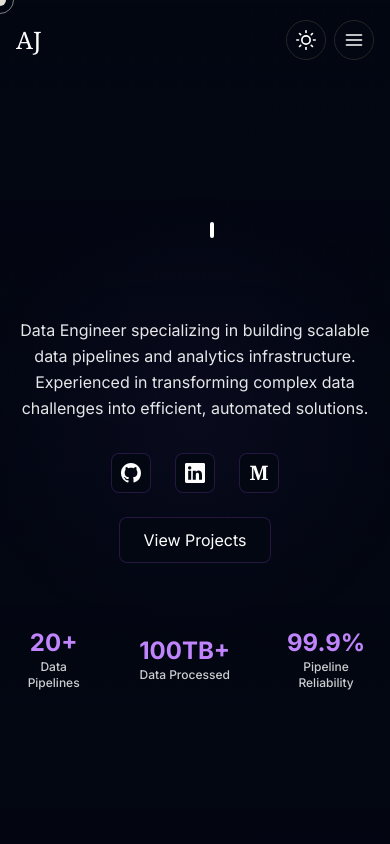
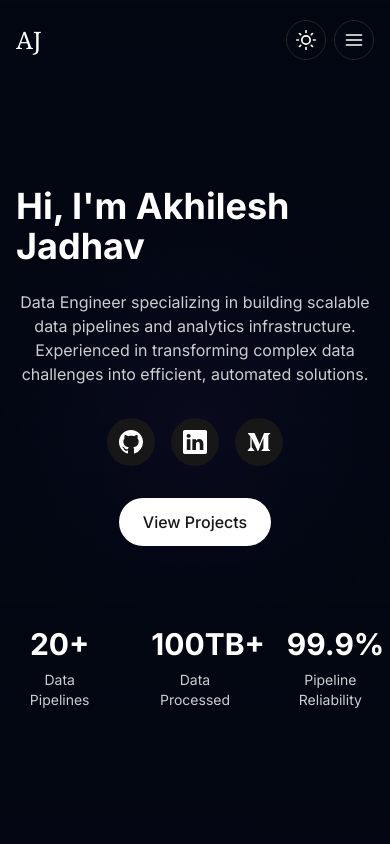
Before and after one commit to asJ26/Akhilesh-portfolio, a Next.js app: page / in a window 390 px wide. Shown: the top 844 px of the page. Built offline with nearby package versions, Linux system fonts and the light colour scheme.

Commit message:
fix: Mobile view improvements

```diff
--- a/src/components/ClientOnly.tsx
+++ b/src/components/ClientOnly.tsx
@@ -1,15 +1,26 @@
-'use client';
+"use client";
 
-import { useEffect, useState, type ReactNode } from 'react';
+import { useEffect, useState } from "react";
 
-export default function ClientOnly({ children }: { children: ReactNode }) {
-  const [hasMounted, setHasMounted] = useState(false);
+export default function ClientOnly({
+  children,
+  fallback
+}: {
+  children: React.ReactNode;
+  fallback: React.ReactNode;
+}) {
+  const [isMobile, setIsMobile] = useState(false);
 
   useEffect(() => {
-    setHasMounted(true);
+    const checkMobile = () => {
+      setIsMobile(window.innerWidth < 768);
+    };
+
+    checkMobile();
+    window.addEventListener('resize', checkMobile);
+
+    return () => window.removeEventListener('resize', checkMobile);
   }, []);
 
-  if (!hasMounted) return null;
-
-  return <>{children}</>;
+  return isMobile ? fallback : children;
 }
--- a/src/components/home/About.tsx
+++ b/src/components/home/About.tsx
@@ -1,4 +1,4 @@
-'use client';
+"use client";
 
 import { motion } from 'framer-motion';
 
@@ -48,7 +48,7 @@ export default function About() {
               </p>
             </motion.div>
 
-            <div className="grid grid-cols-1 sm:grid-cols-3 gap-4">
+            <div className="grid grid-cols-1 sm:grid-cols-3 gap-4 text-center">
               <Stat label="Years Experience" value="3.5+" />
               <Stat label="Projects Completed" value="20+" />
               <Stat label="Technologies" value="15+" />
--- a/src/components/home/Hero.tsx
+++ b/src/components/home/Hero.tsx
@@ -1,14 +1,15 @@
-'use client';
+"use client";
 
 import { motion } from 'framer-motion';
-import { TypewriterEffect } from "../ui/aceternity-typewriter";
+import { TypewriterEffect } from "../ui/typewriter-effect";
 import { BsGithub, BsLinkedin } from "react-icons/bs";
-import { ButtonLit, ButtonLitLink } from '../ui/button-lit';
+import { FaMediumM } from "react-icons/fa";
+import ClientOnly from '../ClientOnly';
 
 export default function Hero() {
   const words = [
     {
-      text: "Hi,",
+      text: "Hi",
       className: "text-neutral-800 dark:text-white"
     },
     {
@@ -22,95 +23,77 @@ export default function Hero() {
     {
       text: "Jadhav",
       className: "text-neutral-800 dark:text-white font-bold"
-    },
+    }
   ];
 
   return (
     <section className="min-h-[90vh] w-full relative">
       <div className="relative max-w-7xl mx-auto px-4 sm:px-6 lg:px-8 pt-32 pb-20">
         <div className="h-[40rem] w-full flex flex-col items-center justify-center">
-          <TypewriterEffect
-            words={words}
-            className="text-4xl sm:text-5xl lg:text-7xl font-bold text-center mb-8"
-          />
+          <ClientOnly
+            fallback={
+              <h1 className="text-4xl sm:text-5xl font-bold text-neutral-800 dark:text-white">
+                Hi, I'm Akhilesh Jadhav
+              </h1>
+            }
+          >
+            <TypewriterEffect words={words} className="text-4xl sm:text-5xl" />
+          </ClientOnly>
 
-          <motion.div
-            initial={{ opacity: 0, y: 20 }}
-            animate={{ opacity: 1, y: 0 }}
-            transition={{ duration: 0.8, delay: 1.2 }}
-            className="mt-4 text-center"
-          >
-            <h2 className="text-base sm:text-lg text-neutral-800 dark:text-white/90 my-6 max-w-2xl mx-auto leading-relaxed">
-              Data Engineer specializing in building scalable data pipelines and
-              analytics infrastructure. Experienced in transforming complex data challenges
-              into efficient, automated solutions.
-            </h2>
+          <p className="text-neutral-600 dark:text-white/80 max-w-2xl mx-auto text-center mt-6">
+            Data Engineer specializing in building scalable data pipelines and analytics
+            infrastructure. Experienced in transforming complex data challenges into
+            efficient, automated solutions.
+          </p>
 
-            <div className="flex flex-col items-center gap-6 mt-8">
-              <div className="flex items-center justify-center space-x-6">
-                <ButtonLitLink
+          <div className="flex gap-4 mt-8">
+            <a
               href="https://github.com/asJ26"
               target="_blank"
               rel="noopener noreferrer"
-                  className="w-10 h-10 p-0 flex items-center justify-center"
+              className="p-3 bg-white dark:bg-neutral-900 rounded-full hover:scale-110 transition-transform duration-200"
             >
-                  <BsGithub className="w-5 h-5" />
-                </ButtonLitLink>
-                <ButtonLitLink
-                  href="https://www.linkedin.com/in/akhilesh-s-jadhav/"
+              <BsGithub className="w-6 h-6" />
+            </a>
+            <a
+              href="https://www.linkedin.com/in/akhilesh-jadhav-26/"
               target="_blank"
               rel="noopener noreferrer"
-                  className="w-10 h-10 p-0 flex items-center justify-center"
+              className="p-3 bg-white dark:bg-neutral-900 rounded-full hover:scale-110 transition-transform duration-200"
             >
-                  <BsLinkedin className="w-5 h-5" />
-                </ButtonLitLink>
-                <ButtonLitLink
+              <BsLinkedin className="w-6 h-6" />
+            </a>
+            <a
               href="https://medium.com/@akhileshjadhav26"
               target="_blank"
               rel="noopener noreferrer"
-                  className="w-10 h-10 p-0 flex items-center justify-center"
+              className="p-3 bg-white dark:bg-neutral-900 rounded-full hover:scale-110 transition-transform duration-200"
             >
-                  <span className="font-serif font-bold text-xl">M</span>
-                </ButtonLitLink>
+              <FaMediumM className="w-6 h-6" />
+            </a>
           </div>
 
-              <ButtonLitLink
+          <a
             href="#projects"
-                className="px-6 py-2.5"
+            className="mt-8 px-6 py-3 bg-neutral-900 dark:bg-white text-white dark:text-neutral-900 rounded-full font-medium hover:scale-105 transition-transform duration-200"
           >
             View Projects
-              </ButtonLitLink>
+          </a>
+
+          <div className="grid grid-cols-3 gap-12 mt-20 text-center">
+            <div>
+              <h2 className="text-3xl font-bold mb-2">20+</h2>
+              <p className="text-sm text-neutral-600 dark:text-white/80">Data Pipelines</p>
             </div>
-
-            <motion.div
-              initial={{ opacity: 0, y: 20 }}
-              animate={{ opacity: 1, y: 0 }}
-              transition={{ duration: 0.8, delay: 1.4 }}
-              className="mt-16 flex items-center justify-center gap-12"
-            >
-              {[
-                { value: "20+", label: "Data Pipelines" },
-                { value: "100TB+", label: "Data Processed" },
-                { value: "99.9%", label: "Pipeline Reliability" }
-              ].map((stat, index) => (
-                <motion.div
-                  key={stat.label}
-                  initial={{ opacity: 0, y: 20 }}
-                  animate={{ opacity: 1, y: 0 }}
-                  transition={{ duration: 0.5, delay: 1.6 + index * 0.1 }}
-                  className="text-center group"
-                  whileHover={{ y: -5 }}
-                >
-                  <div className="text-2xl font-bold text-neutral-900 dark:text-purple-400">
-                    {stat.value}
+            <div>
+              <h2 className="text-3xl font-bold mb-2">100TB+</h2>
+              <p className="text-sm text-neutral-600 dark:text-white/80">Data Processed</p>
             </div>
-                  <div className="text-xs text-neutral-600 dark:text-white/80 font-medium">
-                    {stat.label}
+            <div>
+              <h2 className="text-3xl font-bold mb-2">99.9%</h2>
+              <p className="text-sm text-neutral-600 dark:text-white/80">Pipeline Reliability</p>
             </div>
-                </motion.div>
-              ))}
-            </motion.div>
-          </motion.div>
+          </div>
         </div>
       </div>
     </section>
```
Lines whose indentation alone changed are shown as unchanged.
